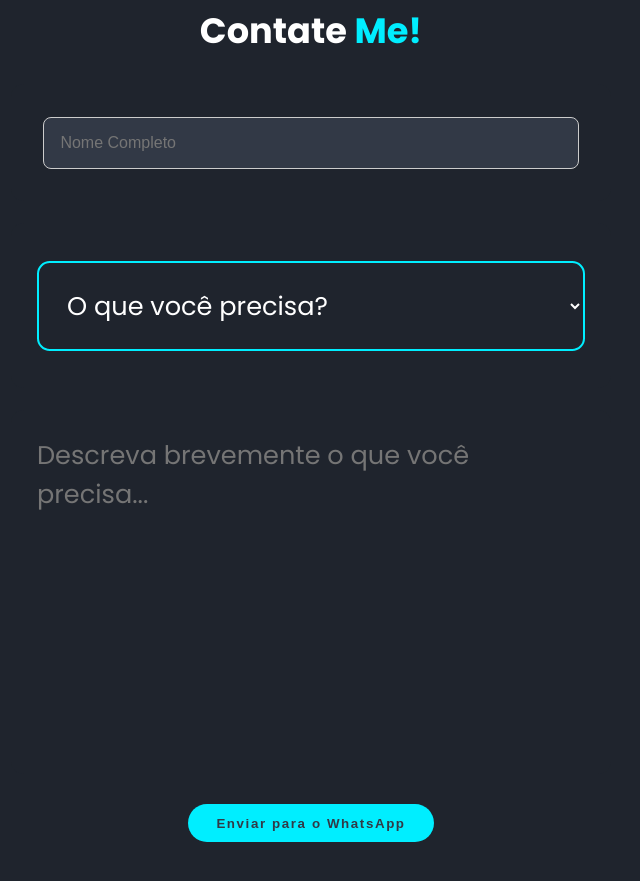
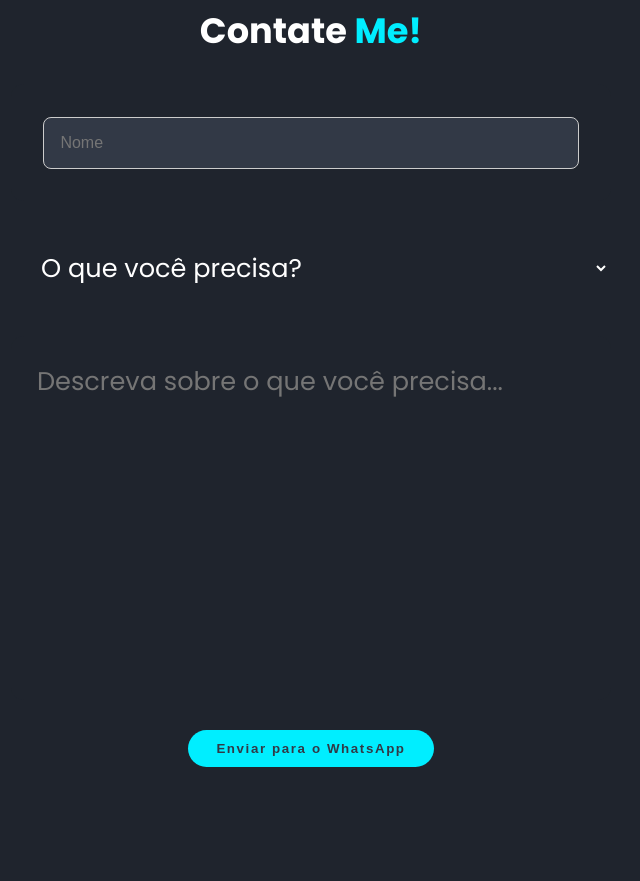
Before and after one commit to Danielleovasc/portifolio, a plain HTML site: page index.html in a window 1280 px wide. Shown: the part 3345-4226 px from the top of the page, without its empty margins (329-969 px from the left). Drawn offline with nearby package versions, Linux system fonts and the light colour scheme.

Commit message:
Update index.html

```diff
--- a/index.html
+++ b/index.html
@@ -240,20 +240,18 @@
 
         <form id="whatsapp-form">
             <div class="input-box">
-                <input type="text" id="name" placeholder="Nome Completo" required>
+                <input type="text" id="name" placeholder="Nome" required>
             </div>
 
-            <div class="input-box">
-                <select id="subject" required style="width: 100%; padding: 1.5rem; background: #1f242d; color: #fff; border-radius: .8rem; margin: .7rem 0; border: 2px solid var(--main-color);">
-                    <option value="" disabled selected>O que você precisa?</option>
-                    <option value="Criação de Dashboard no Power BI">📊 Dashboard Power BI</option>
-                    <option value="Automação de Processos com Python">🐍 Automação com Python</option>
-                    <option value="Análise de Banco de Dados">🗄️ Consultoria de Dados</option>
-                    <option value="Outros Serviços">🙋‍♂️ Outro Assunto</option>
-                </select>
-            </div>
+            <select id="subject" required>
+                <option value="" disabled selected>O que você precisa?</option>
+                <option value="Criação de Dashboard no Power BI">📊 Dashboard Power BI</option>
+                <option value="Automação com Python">🐍 Automação com Python</option>
+                <option value="Consultoria de Banco de Dados">🗄️ Consultoria de Dados</option>
+                <option value="Outros Assuntos">🙋‍♂️ Outro Assunto</option>
+            </select>
 
-            <textarea id="message" cols="30" rows="8" placeholder="Descreva brevemente o que você precisa..." required></textarea>
+            <textarea id="message" cols="30" rows="8" placeholder="Descreva sobre o que você precisa..." required></textarea>
 
             <button type="submit" class="btn">Enviar para o WhatsApp</button>
         </form>
```
